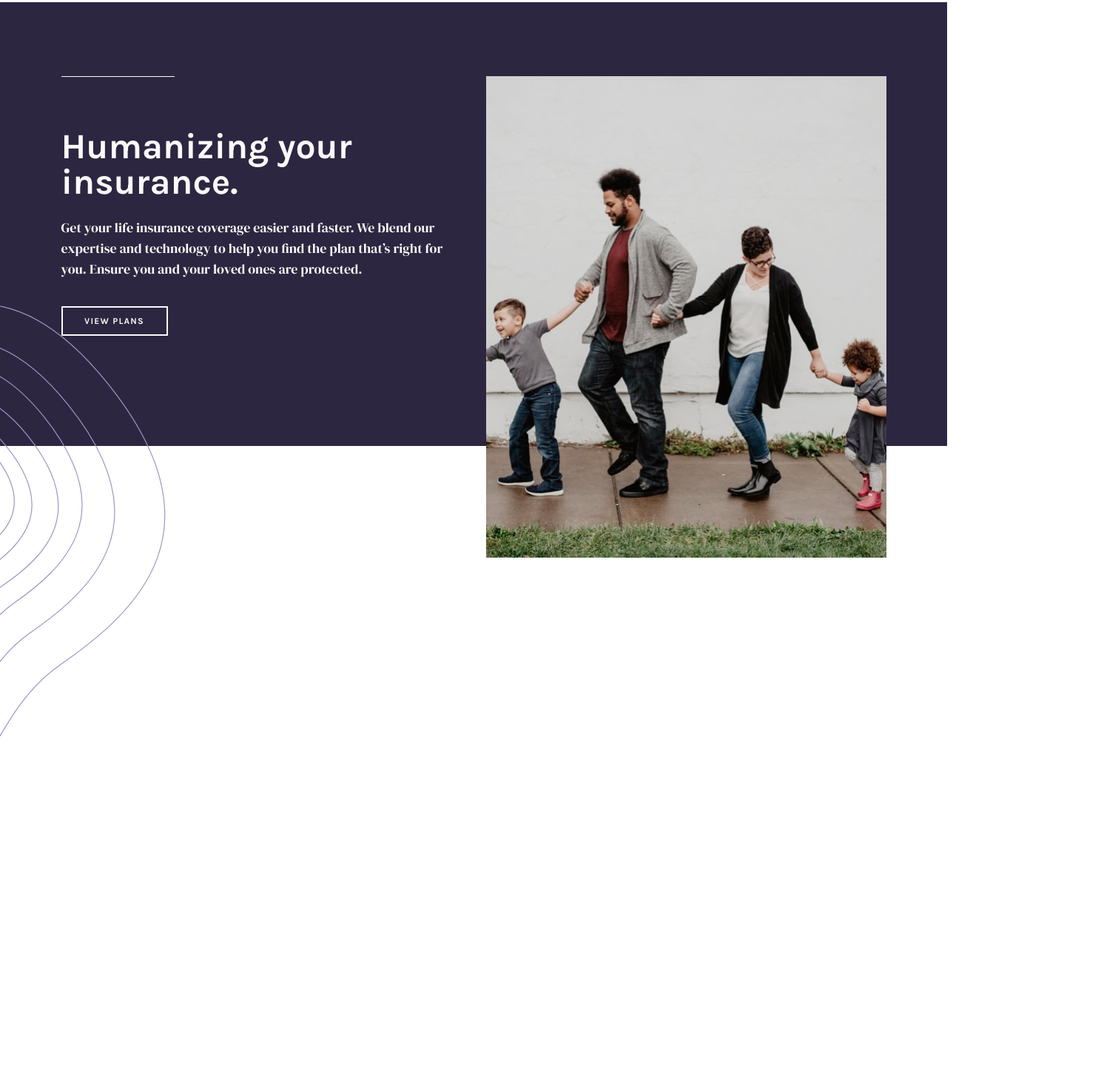
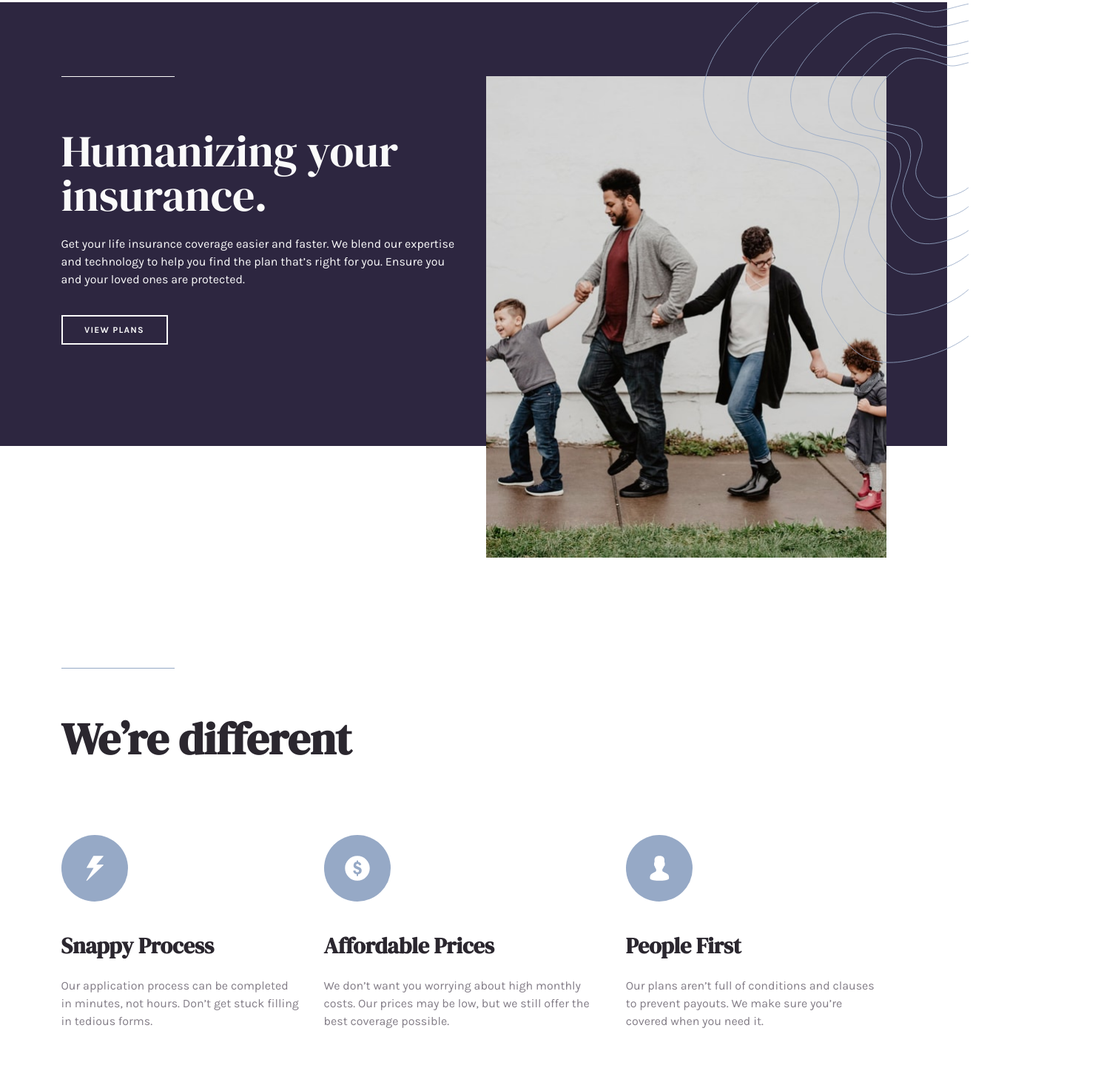
Before and after one commit to Headbwoi/FEM-insure-landing-page, a website: page index.html in a window 1280 px wide. Shown: the part 77-1540 px from the top of the page at 74% size, 1488 px wide, since content can reach past the window. Before the commit the page ends 1088 px from the top, so only its background shows below. Drawn offline with Linux system fonts and the light colour scheme; a web font is replaced by a local one.

Commit message:
finished hero, features section

```diff
--- a/index.html
+++ b/index.html
@@ -1,5 +1,5 @@
 <!DOCTYPE html>
-<html lang="en">
+<html lang="en" class="scroll-smooth">
 <head>
   <meta charset="UTF-8">
   <meta name="viewport" content="width=device-width, initial-scale=1.0"> <!-- displays site properly based on user's device -->
@@ -14,9 +14,9 @@
 </head>
 <body class="overflow-x-hidden">
 
-  <header>
+  <header class="relative z-50 overflow-hidden">
     <div class="container">
-      <nav class="relative flex items-center justify-between h-20 px-6 lg:px-0">
+      <nav class="relative flex items-center justify-between h-20 px-6 lg:px-0 ">
         <!-- logo -->
         <img src="images/logo.svg" alt="logo" class="logo w-28 h-5">
         <!-- desktop menu -->
@@ -50,11 +50,13 @@
 
     <!-- hero section -->
 
-    <section class="hero relative bg-darkViolet h-[59.375rem] lg:h-[37.5rem] w-full before-content after:absolute after:top-[49.5rem] lg:after:top-0 after:right-0 lg:after:right-3/4 after:w-[30%] after:h-[94%] lg:after:h-full lg:after:w-full after:bg-[url('../images/bg-pattern-intro-right-mobile.svg')] lg:after:bg-[url('../images/bg-pattern-intro-right-desktop.svg')] after:bg-no-repeat after:z-10 after:bg-contain">
+    <section class="hero relative bg-darkViolet h-[59.375rem] lg:h-[37.5rem] w-full">
+      <span class="left-mobile"></span>
+      <span class="right-desktop"></span>
 
-      <div class="container">
+      <div class="container ">
         <!-- flex container -->
-        <div class="flex items-start justify-between flex-col md:flex-row-reverse lg:pt-[6.25rem] relative z-20">
+        <div class="flex items-start justify-between flex-col md:flex-row-reverse lg:pt-[6.25rem] relative z-10">
           <!-- image -->
           <div>
             <img src="images/image-intro-mobile.jpg" alt="image-intro-mobile" class="lg:hidden h-[28.1875rem] w-full">
@@ -62,40 +64,64 @@
           </div>
 
           <!-- text -->
-          <div class="px-6 lg:px-0 pt-[6.25rem] pb-[5.625rem] w-full lg:w-[33.5625rem] lg:pt-0 lg:pb-0 text-center lg:text-left">
-            <p class="hidden lg:flex w-[9.5625rem] h-[1px] bg-veryLightGray mb-[4.375rem] "></p>
+          <div class="pt-[6.25rem] pb-[5.625rem] w-full lg:w-[33.5625rem] lg:pt-0 lg:pb-0 text-center lg:text-left">
+            <span class="hidden lg:flex w-[9.5625rem] h-[1px] bg-veryLightGray mb-[4.375rem] "></span>
 
-            <h1 class="font-karla font-bold text-4xl text-veryLightGray lg:text-5xl mb-5 lg:mb-6">Humanizing your insurance.</h1>
-            <p class="font-sans font-normal text-lg text-veryLightGray mb-9">Get your life insurance coverage easier and faster. We blend our expertise and technology to help you find the plan that’s right for you. Ensure you and your loved ones are protected.</p>
-            <a href="#" class="uppercase text-xs text-veryLightGray font-bold font-karla tracking-widest w-36 h-10 mx-auto lg:mx-0 border-2 border-veryLightGray flex items-center justify-center hover:bg-veryLightGray hover:text-veryDarkViolet duration-300">View plans</a>
+            <h1 class="font-sans font-normal text-5xl lg:text-6xl text-veryLightGray mb-5 lg:mb-6 px-5 lg:px-0">Humanizing your insurance.</h1>
+            <p class="font-karla font-normal text-veryLightGray mb-9 px-6 lg:px-0">Get your life insurance coverage easier and faster. We blend our expertise and technology to help you find the plan that’s right for you. Ensure you and your loved ones are protected.</p>
+            <button href="#" class="uppercase text-xs text-veryLightGray font-bold font-karla tracking-widest w-36 h-10 mx-auto lg:mx-0 border-2 border-veryLightGray flex items-center justify-center hover:bg-veryLightGray hover:text-veryDarkViolet duration-300">View plans</button>
           </div>
         </div>
       </div>
     </section>
+
+    <!-- features section -->
+
+    <section class="features h-[81.875rem] lg:h-[48.8125rem] ">
+
+      <div class="container">
+        <!-- heading -->
+        <div class="heading mt-[8.75rem] lg:mt-[18.75rem] text-center md:text-left mb-[5.25rem] md:mb-[6.25rem] ">
+          <span class="w-[9.5625rem] h-[1px] bg-grayishBlue mb-[4.0625rem] block mx-auto md:mx-0"></span>
+          <h2 class="font-sana font-bold text-[2.5rem] lg:text-6xl text-veryDarkViolet mb-5 lg:mb-6 px-5 lg:px-0">We’re different</h2>
+        </div>
+        <!-- cards -->
+        <div class="flex items-center justify-between flex-col md:flex-row gap-[3.75rem] lg:gap-[1.875rem] px-6 lg:px-0">
+          <!-- card one -->
+          <div class="text-center lg:text-left">
+            <img src="images/icon-snappy-process.svg" alt="icon-snappy-process" class="w-[5.625rem] h-[5.625rem] mb-[2.625rem] block mx-auto lg:mx-0">
+            <p class="text-3xl text-veryDarkViolet font-bold font-sans mb-6">Snappy Process</p>
+            <p class="text-base text-center lg:text-left font-normal font-karla text-darkGrayishViolet">
+              Our application process can be completed in minutes, not hours. Don’t get stuck filling in tedious forms.</p>
+          </div>
+
+          <!-- card two -->
+          <div class="text-center lg:text-left">
+            <img src="images/icon-affordable-prices.svg" alt="icon-affordable-prices" class="w-[5.625rem] h-[5.625rem] mb-[2.625rem] block mx-auto lg:mx-0">
+            <p class="text-3xl text-veryDarkViolet font-bold font-sans mb-6">Affordable Prices</p>
+            <p class="text-base text-center lg:text-left font-normal font-karla text-darkGrayishViolet">
+              We don’t want you worrying about high monthly costs. Our prices may be low, but we still offer the best coverage possible.</p>
+          </div>
+
+          <!-- card three -->
+          <div class="text-center lg:text-left">
+            <img src="images/icon-people-first.svg" alt="icon-people-first" class="w-[5.625rem] h-[5.625rem] mb-[2.625rem] block mx-auto lg:mx-0">
+            <p class="text-3xl text-veryDarkViolet font-bold font-sans mb-6">People First</p>
+            <p class="text-base text-center lg:text-left font-normal font-karla text-darkGrayishViolet">
+              Our plans aren’t full of conditions and clauses to prevent payouts. We make sure you’re covered when you need it.</p>
+          </div>
+        </div>
+      </div>
+
+    </section>
+
+    <!-- description section -->
+
+    <section class="h-[21.5625rem] lg:h-[15.625rem] bg-darkViolet "></section>
   </main>
 
 
   <!--
-
-  View plans
-
-  We’re different
-
-  Snappy Process
-
-  Our application process can be completed in minutes, not hours. Don’t get
-  stuck filling in tedious forms.
-
-  Affordable Prices
-
-  We don’t want you worrying about high monthly costs. Our prices may be low,
-  but we still offer the best coverage possible.
-
-  People First
-
-  Our plans aren’t full of conditions and clauses to prevent payouts. We make
-  sure you’re covered when you need it.
-
   Find out more about how we work
 
   How we work
--- a/src/input.css
+++ b/src/input.css
@@ -1,5 +1,5 @@
 @import url("https://fonts.googleapis.com/css2?family=Karla:wght@400;700&display=swap");
-@import url("https://fonts.googleapis.com/css2?family=DM+Serif+Display:wght@400&display=swap");
+@import url("https://fonts.googleapis.com/css2?family=DM+Serif+Display&display=swap");
 
 
 @tailwind base;
@@ -10,6 +10,23 @@
     transform: scale(1) translateX(-50%);
     opacity: 1;
 }
-.before-content{
-    @apply before:absolute before:-bottom-[24.5rem] lg:before:-bottom-[25.5rem] before:-left-2 before:w-[44%] before:h-[94%] lg:before:h-full lg:before:w-full before:bg-[url('../images/bg-pattern-intro-left-mobile.svg')] lg:before:bg-[url('../images/bg-pattern-intro-left-desktop.svg')] before:bg-no-repeat before:z-10 before:bg-contain
+.left-mobile{
+    @apply absolute bottom-[13rem] -left-2 w-[50%] h-[18.5rem] lg:hidden bg-[url('../images/bg-pattern-intro-left-mobile.svg')] bg-no-repeat z-10 bg-contain
 }
+/* .right-mobile{
+
+} */
+.right-desktop{
+    @apply absolute top-0 -right-52 h-[30.5rem] w-[42%] bg-[url('../images/bg-pattern-intro-right-desktop.svg')] bg-no-repeat z-30 bg-contain hidden lg:block
+}
+/* .left-dektop{
+
+} */
+@font-face {
+    font-family: "Karla";
+    src: url(../static/Karla-Bold.ttf), url(../static/Karla-Regular.ttf);
+}
+/* @font-face {
+    font-family: "DM Serif Display";
+    src: url(../static/DMSerifDisplay-Regular.ttf);
+} */
```
Also changed, not shown: public/output.css.
